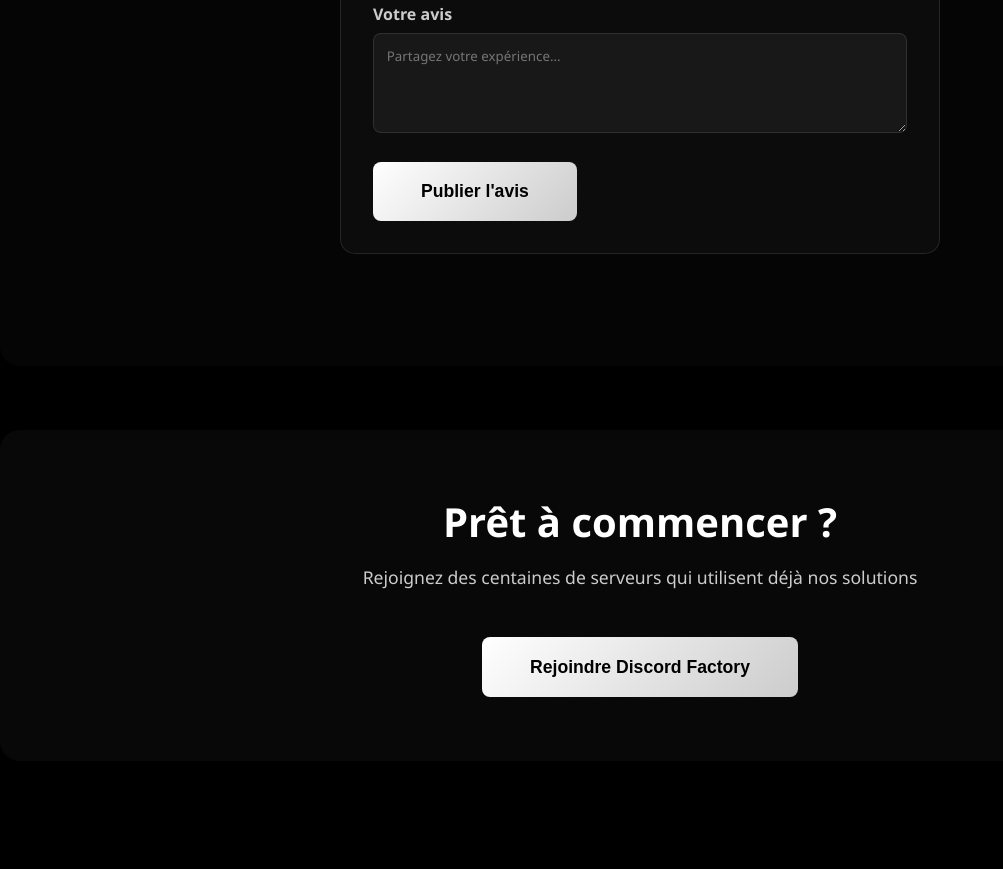
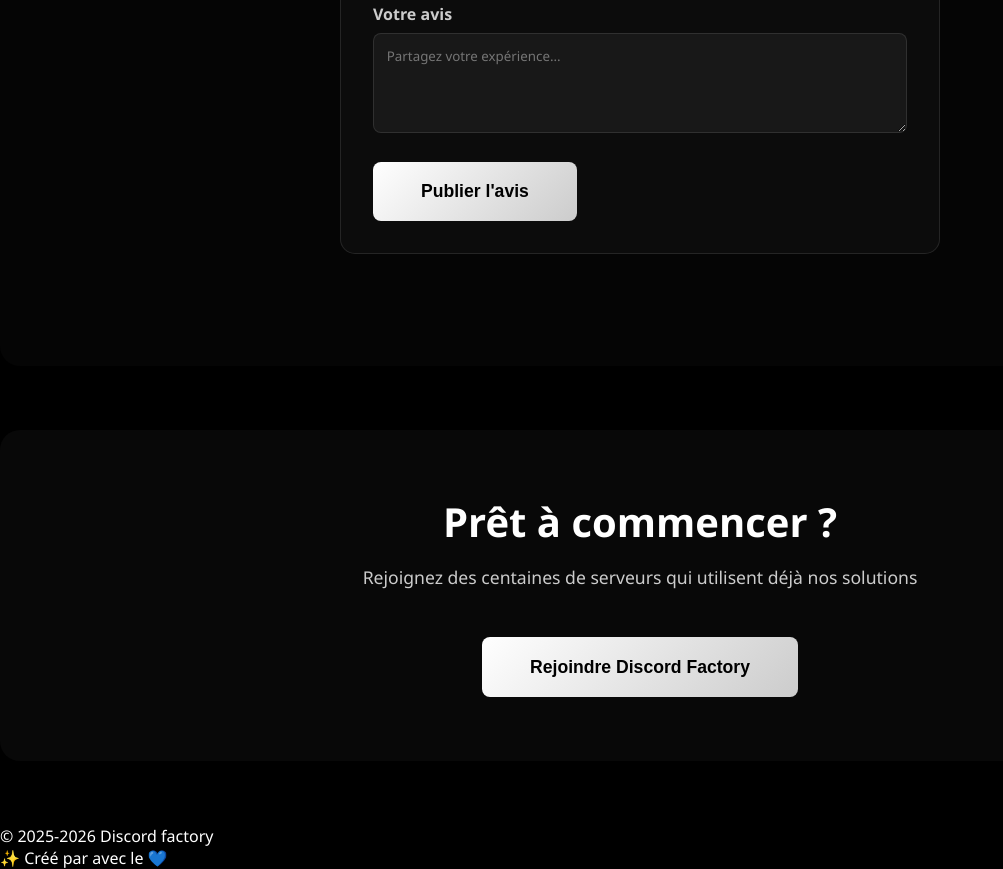
Before and after one commit to jojolm24/discord.factory, a plain HTML site: page index.htm in a window 1280 px wide. Shown: the part 7076-7945 px from the top of the page, without its empty margins (0-1003 px from the left). Before the commit the page ends 7901 px from the top, so only its background shows below. Drawn offline with Linux system fonts and the light colour scheme.

Commit message:
ajout footer

```diff
--- a/index.htm
+++ b/index.htm
@@ -1014,6 +1014,10 @@
             alert('Merci pour votre avis ! 🎉');
         }
     </script>
+    <footer>
+        <p><span class="emoji-pulse">©</span> 2025-2026 Discord factory </p>
+        <p><span class="emoji-animated">✨</span> Créé par avec le <span class="emoji-pulse">💙</span></p>
+    </footer>
 </body>
 
 </html>
```
